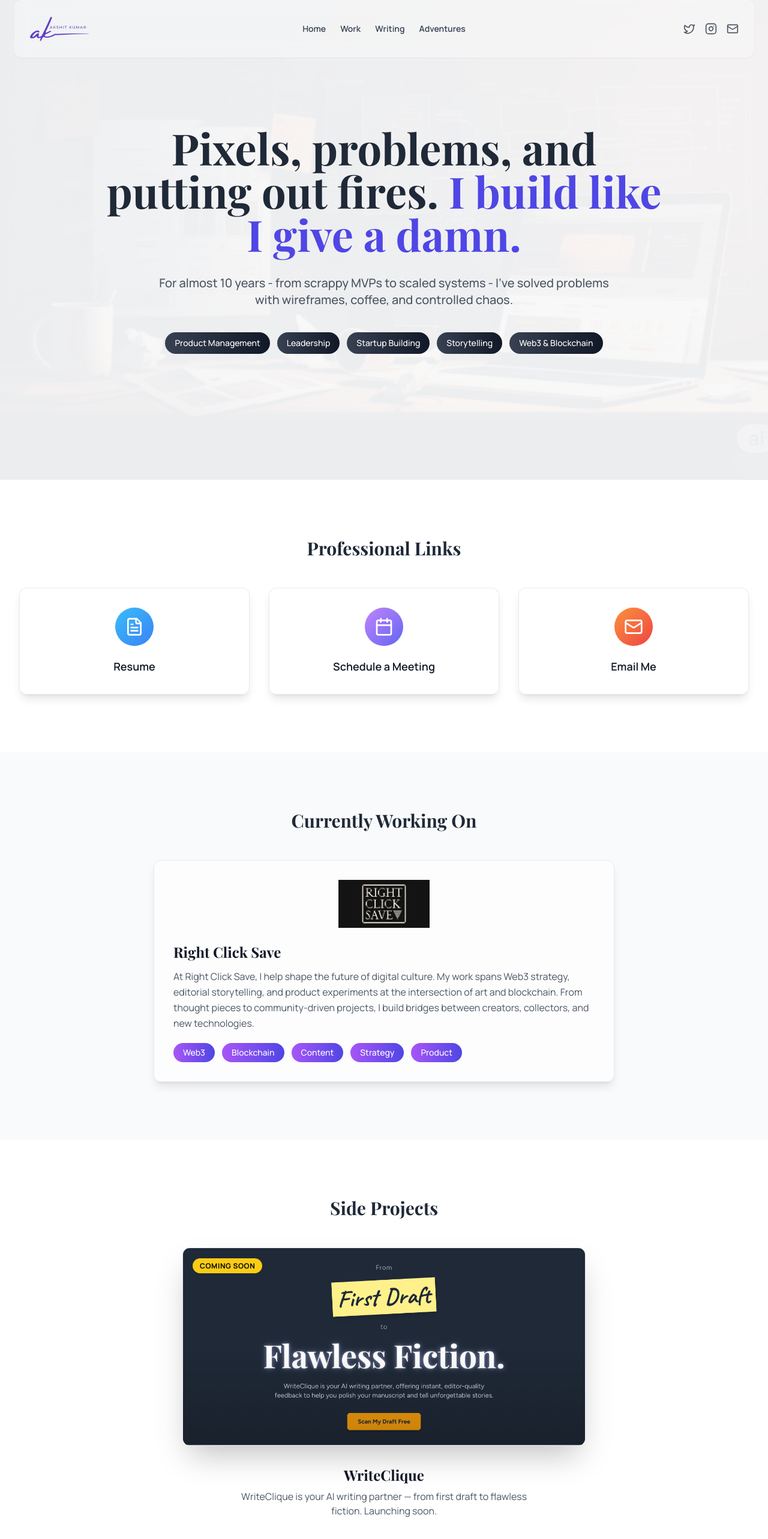
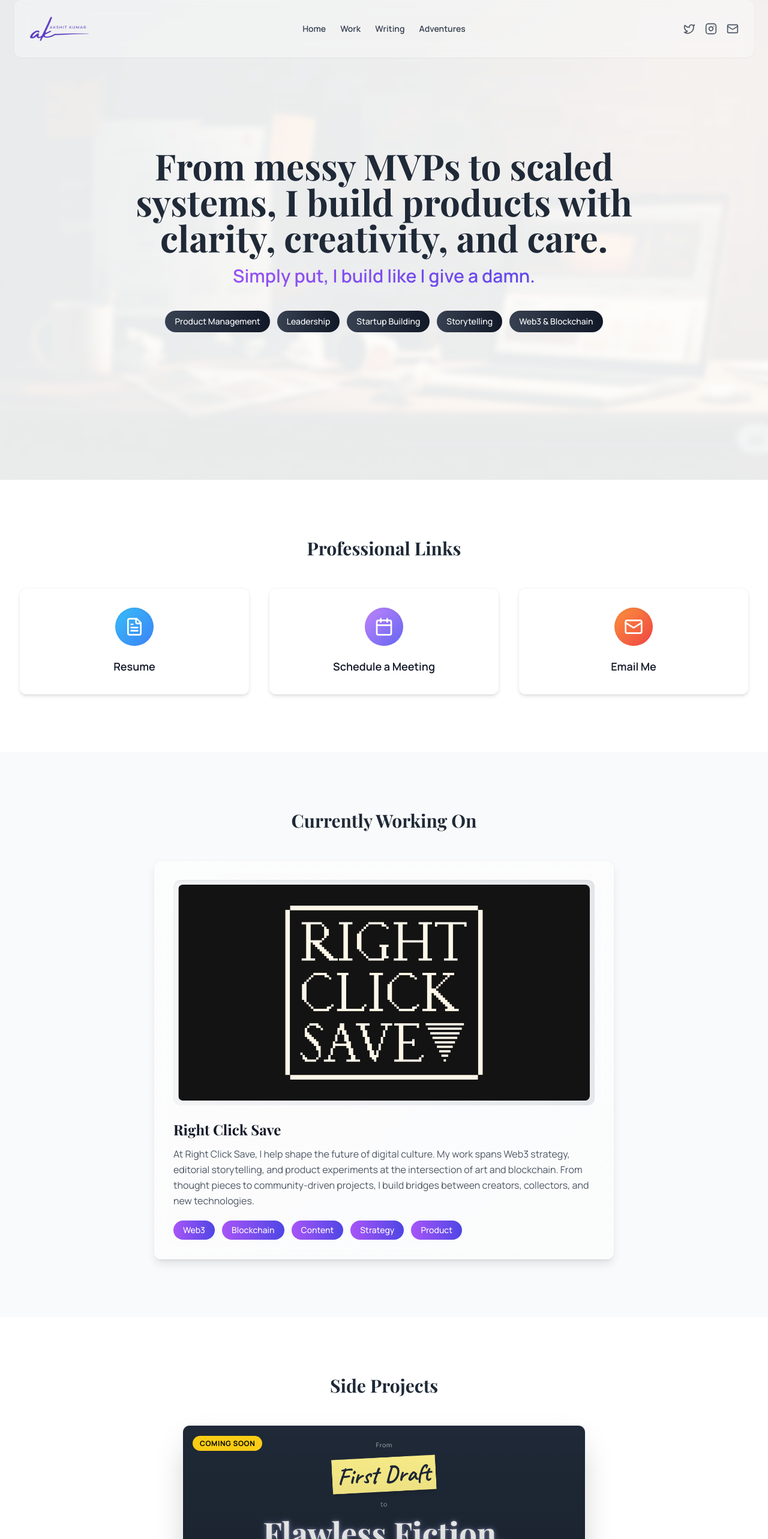
Before and after one commit to ZZQUARK/personal-website, a Next.js app: page /work in a window 1280 px wide. Shown: the top 2566 px of the page at 60% size. Built offline with nearby package versions, Linux system fonts and the light colour scheme.

Commit message:
feat(work, layout): polish work page and update social links

```diff
--- a/src/app/work/page.tsx
+++ b/src/app/work/page.tsx
@@ -17,48 +17,49 @@
       content: '';
       position: absolute;
       top: 0;
-      left: -100%;
-      width: 100%;
+      left: -150%;
+      width: 50%;
       height: 100%;
-      background: linear-gradient(120deg, transparent, rgba(255, 255, 255, 0.4), transparent);
-      transition: left 0.6s ease;
+      background: linear-gradient(120deg, transparent, rgba(255, 255, 255, 0.5), transparent);
+      transform: skewX(-25deg);
+      transition: left 0.75s ease-in-out;
     }
     .shine-effect:hover::before {
-      left: 100%;
+      left: 150%;
     }
   `}</style>
 );
 
 // --- Background Blob Component ---
 const GradientBlob = ({ className }: { className: string }) => (
-  <div className={`absolute blur-3xl rounded-full opacity-20 -z-10 ${className}`} />
+  <div className={`absolute blur-3xl rounded-full opacity-30 -z-10 animate-pulse ${className}`} />
 );
 
-// --- HERO SECTION with Skill Badges ---
+// --- HERO SECTION with Updated Copy & Badges ---
 function HeroSection() {
   const skills = ["Product Management", "Leadership", "Startup Building", "Storytelling", "Web3 & Blockchain"];
   return (
     <section className="relative min-h-screen flex items-center justify-center bg-gray-50 overflow-hidden">
-      <GradientBlob className="top-[-10rem] left-[-20rem] w-[40rem] h-[40rem] bg-gradient-to-r from-purple-400 to-indigo-500" />
-      <GradientBlob className="bottom-[-15rem] right-[-15rem] w-[35rem] h-[35rem] bg-gradient-to-r from-yellow-400 to-orange-500" />
+      <GradientBlob className="top-[-10rem] left-[-20rem] w-[40rem] h-[40rem] bg-purple-300" />
+      <GradientBlob className="bottom-[-15rem] right-[-15rem] w-[35rem] h-[35rem] bg-blue-300" />
 
       <div className="absolute inset-0">
-        <Image src="/work hero image.jpeg" alt="Work Hero" fill className="object-cover opacity-10" priority />
-        <div className="absolute inset-0 bg-gray-50/50"></div>
+        <Image src="/work hero image.jpeg" alt="Work Hero" fill className="object-cover opacity-20" priority />
+        <div className="absolute inset-0 bg-white/60 backdrop-blur-sm"></div>
       </div>
 
-      <div className="relative z-10 text-center px-6 lg:px-8 max-w-5xl mx-auto">
+      <div className="relative z-10 text-center px-6 lg:px-8 max-w-4xl mx-auto">
         <motion.h1
-          className="font-serif text-4xl sm:text-5xl lg:text-7xl font-bold text-gray-800 mb-6 lg:mb-8 leading-tight"
+          className="text-4xl sm:text-5xl lg:text-6xl font-bold text-gray-800 leading-tight"
           initial={{ opacity: 0, y: 20 }} animate={{ opacity: 1, y: 0 }} transition={{ duration: 0.8, ease: "easeOut" }}
         >
-          Pixels, problems, and putting out fires. <span className="text-indigo-600">I build like I give a damn.</span>
+          From messy MVPs to scaled systems, I build products with clarity, creativity, and care.
         </motion.h1>
         <motion.p
-          className="text-lg sm:text-xl text-gray-600 max-w-3xl mx-auto leading-relaxed font-medium"
+          className="mt-4 text-2xl sm:text-3xl font-semibold bg-clip-text text-transparent bg-gradient-to-r from-purple-500 to-indigo-600"
           initial={{ opacity: 0, y: 20 }} animate={{ opacity: 1, y: 0 }} transition={{ duration: 0.8, delay: 0.2, ease: "easeOut" }}
         >
-          For almost 10 years - from scrappy MVPs to scaled systems - I've solved problems with wireframes, coffee, and controlled chaos.
+          Simply put, I build like I give a damn.
         </motion.p>
         <motion.div
           className="mt-10 flex flex-wrap justify-center gap-3"
@@ -87,19 +88,21 @@
 
   return (
     <section className="relative py-20 lg:py-24 bg-white overflow-hidden">
-      <GradientBlob className="top-1/2 left-[-25rem] -translate-y-1/2 w-[50rem] h-[50rem] bg-gray-200/50" />
+      <GradientBlob className="top-1/2 left-[-25rem] -translate-y-1/2 w-[50rem] h-[50rem] bg-blue-200/50" />
       <div className="relative max-w-7xl mx-auto px-6 lg:px-8">
         <h2 className="text-3xl font-bold text-center text-gray-800 mb-12">Professional Links</h2>
         <div className="grid grid-cols-1 md:grid-cols-2 lg:grid-cols-3 gap-8">
           {professionalLinks.map((link, i) => (
             <motion.div key={link.title} custom={i} variants={cardVariants} initial="hidden" whileInView="visible" viewport={{ once: true, amount: 0.5 }}>
-              <Link href={link.href} target="_blank" rel="noopener noreferrer" className="block h-full">
+              <Link href={link.href} target="_blank" rel="noopener noreferrer" className="block h-full group">
                 <motion.div
-                  className="h-full p-8 bg-white/60 backdrop-blur-lg rounded-xl shadow-lg border border-gray-200/80 flex flex-col justify-center items-center text-center transition-all duration-300 hover:border-indigo-400/50"
-                  whileHover={{ y: -5, scale: 1.05, boxShadow: "0 15px 30px rgba(79, 70, 229, 0.1)" }}
+                  className="h-full p-8 bg-white/20 backdrop-blur-md rounded-xl shadow-md border border-gray-200/50 flex flex-col justify-center items-center text-center transition-all duration-300 group-hover:border-purple-400/50"
+                  whileHover={{ y: -8, scale: 1.05, boxShadow: "0 20px 35px rgba(79, 70, 229, 0.1)" }}
                 >
-                  <div className={`shine-effect p-4 rounded-full bg-gradient-to-br ${link.gradient} mb-5`}>
-                    <link.icon className="w-8 h-8 text-white" />
+                  <div className={`relative p-4 rounded-full bg-gradient-to-br ${link.gradient} mb-5 shadow-inner`}>
+                     <div className="shine-effect w-8 h-8">
+                        <link.icon className="w-full h-full text-white" />
+                     </div>
                   </div>
                   <span className="text-lg font-semibold text-gray-900">{link.title}</span>
                 </motion.div>
@@ -119,22 +122,22 @@
 
   return (
     <section className="relative py-20 lg:py-24 bg-gray-50 overflow-hidden">
-      <GradientBlob className="top-1/2 right-[-30rem] -translate-y-1/2 w-[60rem] h-[60rem] bg-indigo-200/30" />
+      <GradientBlob className="top-1/2 right-[-30rem] -translate-y-1/2 w-[60rem] h-[60rem] bg-pink-300/50" />
       <div className="relative max-w-7xl mx-auto px-6 lg:px-8">
         <h2 className="text-3xl font-bold text-center text-gray-800 mb-12">Currently Working On</h2>
         <motion.div className="max-w-3xl mx-auto" variants={cardVariants} initial="hidden" whileInView="visible" viewport={{ once: true, amount: 0.5 }}>
           <motion.div
-            className="p-8 bg-white/60 backdrop-blur-lg rounded-xl shadow-lg border border-gray-200/80"
-            whileHover={{ y: -5, scale: 1.02, boxShadow: "0 15px 30px rgba(0,0,0,0.08)" }}
+            className="p-8 bg-white/30 backdrop-blur-lg rounded-xl shadow-lg border border-gray-200/50 bg-gradient-to-br from-white/30 to-white/10"
+            whileHover={{ y: -8, scale: 1.02, boxShadow: "0 20px 35px rgba(0,0,0,0.08)" }}
           >
-            <div className="relative h-20 w-full rounded-lg mb-6 overflow-hidden">
-              <Image src="/rcs logo.png" alt="Right Click Save Logo" layout="fill" objectFit="contain" />
+            <div className="p-2 rounded-xl bg-gradient-to-r from-gray-100 to-gray-200 mb-6 shadow-inner">
+                <Image src="/rcs logo.png" alt="Right Click Save Logo" width={1280} height={400} className="rounded-lg" />
             </div>
             <h3 className="text-2xl font-bold text-gray-900 mb-3">Right Click Save</h3>
             <p className="text-gray-600 mb-5 leading-relaxed">At Right Click Save, I help shape the future of digital culture. My work spans Web3 strategy, editorial storytelling, and product experiments at the intersection of art and blockchain. From thought pieces to community-driven projects, I build bridges between creators, collectors, and new technologies.</p>
             <div className="flex flex-wrap gap-3">
               {tags.map(tag => (
-                <span key={tag} className="px-4 py-1.5 text-sm font-medium text-white bg-gradient-to-r from-purple-500 to-indigo-600 rounded-full">
+                <span key={tag} className="shine-effect px-4 py-1.5 text-sm font-medium text-white bg-gradient-to-r from-purple-500 to-indigo-600 rounded-full">
                   {tag}
                 </span>
               ))}
@@ -152,17 +155,20 @@
 
   return (
     <section className="relative py-20 lg:py-24 bg-white overflow-hidden">
-      <GradientBlob className="bottom-[-10rem] left-[-20rem] w-[50rem] h-[50rem] bg-orange-200/30" />
+      <GradientBlob className="bottom-[-10rem] left-[-20rem] w-[50rem] h-[50rem] bg-orange-300/50" />
       <div className="relative max-w-7xl mx-auto px-6 lg:px-8">
         <h2 className="text-3xl font-bold text-center text-gray-800 mb-12">Side Projects</h2>
         <motion.div className="max-w-2xl mx-auto" variants={cardVariants} initial="hidden" whileInView="visible" viewport={{ once: true, amount: 0.5 }}>
-          <div className="rounded-xl shadow-2xl overflow-hidden group relative border border-gray-200/80">
-            <div className="absolute inset-0 bg-gradient-to-t from-black/20 via-transparent to-transparent z-10" />
+          <motion.div
+            className="rounded-xl shadow-2xl overflow-hidden group relative border border-gray-200/50"
+            whileHover={{ scale: 1.02, y: -5 }}
+          >
+            <div className="absolute inset-0 bg-gradient-to-t from-black/30 via-black/10 to-transparent z-10" />
             <div className="absolute top-4 left-4 z-20">
               <span className="px-3 py-1 bg-yellow-400 text-black rounded-full text-xs font-bold uppercase tracking-wider">Coming Soon</span>
             </div>
-            <Image src="/writeclique-teaser.png" alt="WriteClique Teaser" width={1024} height={576} className="w-full h-auto" />
-          </div>
+            <Image src="/writeclique-teaser.png" alt="WriteClique Teaser" width={1024} height={576} className="w-full h-auto transition-transform duration-500 group-hover:scale-105" />
+          </motion.div>
           <div className="text-center mt-8">
             <h3 className="text-2xl font-bold text-gray-900">WriteClique</h3>
             <p className="mt-2 text-gray-600 max-w-lg mx-auto">WriteClique is your AI writing partner — from first draft to flawless fiction. Launching soon.</p>
--- a/src/components/Footer.tsx
+++ b/src/components/Footer.tsx
@@ -48,9 +48,9 @@
 
             {/* Social Icons */}
             <div className="flex items-center justify-center lg:justify-end gap-4">
-                <a href="mailto:your-email@gmail.com" className="text-gray-400 hover:text-white transition-colors"><Mail size={20} /></a>
-                <a href="https://twitter.com/yourusername" className="text-gray-400 hover:text-white transition-colors"><Twitter size={20} /></a>
-                <a href="https://instagram.com/yourusername" className="text-gray-400 hover:text-white transition-colors"><Instagram size={20} /></a>
+                <a href="mailto:ak@akshitkumar.com" className="text-gray-400 hover:text-white transition-colors"><Mail size={20} /></a>
+                <a href="https://twitter.com/zigzagquark" className="text-gray-400 hover:text-white transition-colors"><Twitter size={20} /></a>
+                <a href="https://instagram.com/zigzagquark" className="text-gray-400 hover:text-white transition-colors"><Instagram size={20} /></a>
                 <a href="https://yourusername.substack.com" className="text-gray-400 hover:text-white transition-colors"><Newspaper size={20} /></a>
             </div>
           </motion.div>
--- a/src/components/Header.tsx
+++ b/src/components/Header.tsx
@@ -15,13 +15,13 @@
 
 const SocialLinks = () => (
   <div className="flex items-center space-x-4">
-    <motion.a whileHover={{ scale: 1.1 }} href="https://twitter.com/yourusername" target="_blank" rel="noopener noreferrer" className="text-gray-600 hover:text-indigo-600 transition-colors">
+    <motion.a whileHover={{ scale: 1.1 }} href="https://twitter.com/zigzagquark" target="_blank" rel="noopener noreferrer" className="text-gray-600 hover:text-indigo-600 transition-colors">
       <Twitter size={20} />
     </motion.a>
-    <motion.a whileHover={{ scale: 1.1 }} href="https://instagram.com/yourusername" target="_blank" rel="noopener noreferrer" className="text-gray-600 hover:text-indigo-600 transition-colors">
+    <motion.a whileHover={{ scale: 1.1 }} href="https://instagram.com/zigzagquark" target="_blank" rel="noopener noreferrer" className="text-gray-600 hover:text-indigo-600 transition-colors">
       <Instagram size={20} />
     </motion.a>
-    <motion.a whileHover={{ scale: 1.1 }} href="mailto:your-email@gmail.com" className="text-gray-600 hover:text-indigo-600 transition-colors">
+    <motion.a whileHover={{ scale: 1.1 }} href="mailto:ak@akshitkumar.com" className="text-gray-600 hover:text-indigo-600 transition-colors">
       <Mail size={20} />
     </motion.a>
   </div>
```
